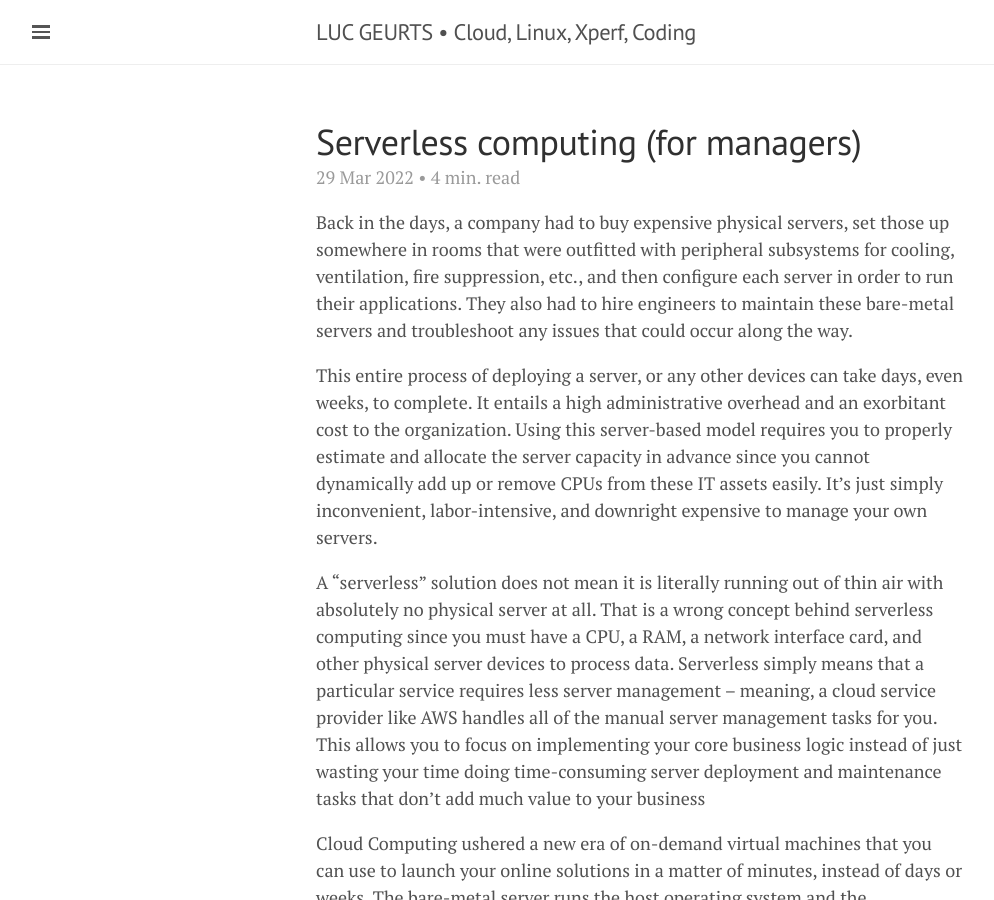
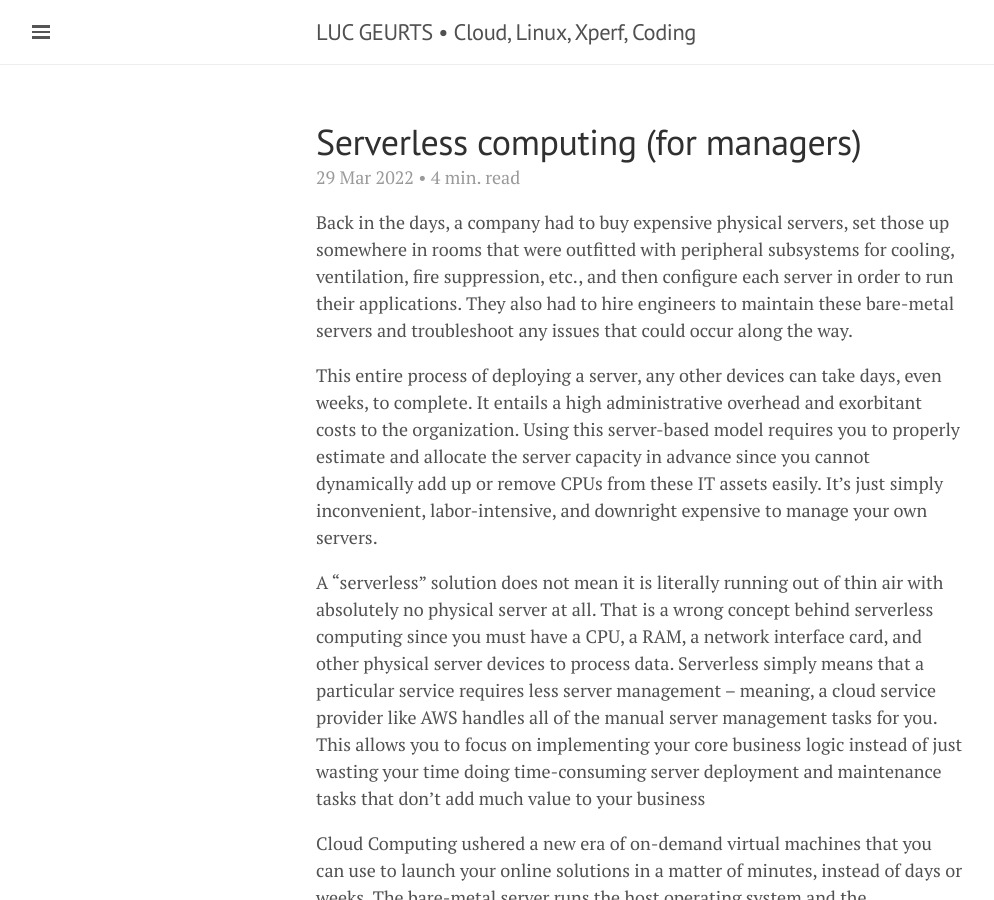
Before and after one commit to lgeurts/lgeurts.github.io, a Jekyll site: the page built from _posts/2022-03-29-what-is-serverless-computing.md, in a window 1280 px wide and 900 px high. Shown: the whole window, without its empty margins (0-994 px from the left). Built offline with Jekyll 4.4.1, drawn with Linux system fonts in a browser that asks for light colours; nearby versions of some CDN libraries; comment, search, counter and statistics services are not loaded.

Commit message:
Update 2022-03-29-what-is-serverless-computing.md

```diff
--- a/_posts/2022-03-29-what-is-serverless-computing.md
+++ b/_posts/2022-03-29-what-is-serverless-computing.md
@@ -11,7 +11,7 @@
 
 Back in the days, a company had to buy expensive physical servers, set those up somewhere in rooms that were outfitted with peripheral subsystems for cooling, ventilation, fire suppression, etc., and then configure each server in order to run their applications. They also had to hire engineers to maintain these bare-metal servers and troubleshoot any issues that could occur along the way.
 
-This entire process of deploying a server, or any other devices can take days, even weeks, to complete. It entails a high administrative overhead and an exorbitant cost to the organization. Using this server-based model requires you to properly estimate and allocate the server capacity in advance since you cannot dynamically add up or remove CPUs from these IT assets easily. It’s just simply inconvenient, labor-intensive, and downright expensive to manage your own servers.
+This entire process of deploying a server, any other devices can take days, even weeks, to complete. It entails a high administrative overhead and exorbitant costs to the organization. Using this server-based model requires you to properly estimate and allocate the server capacity in advance since you cannot dynamically add up or remove CPUs from these IT assets easily. It’s just simply inconvenient, labor-intensive, and downright expensive to manage your own servers.
 
 A “serverless” solution does not mean it is literally running out of thin air with absolutely no physical server at all. That is a wrong concept behind serverless computing since you must have a CPU, a RAM, a network interface card, and other physical server devices to process data. Serverless simply means that a particular service requires less server management – meaning, a cloud service provider like AWS handles all of the manual server management tasks for you. This allows you to focus on implementing your core business logic instead of just wasting your time doing time-consuming server deployment and maintenance tasks that don’t add much value to your business
 
```
